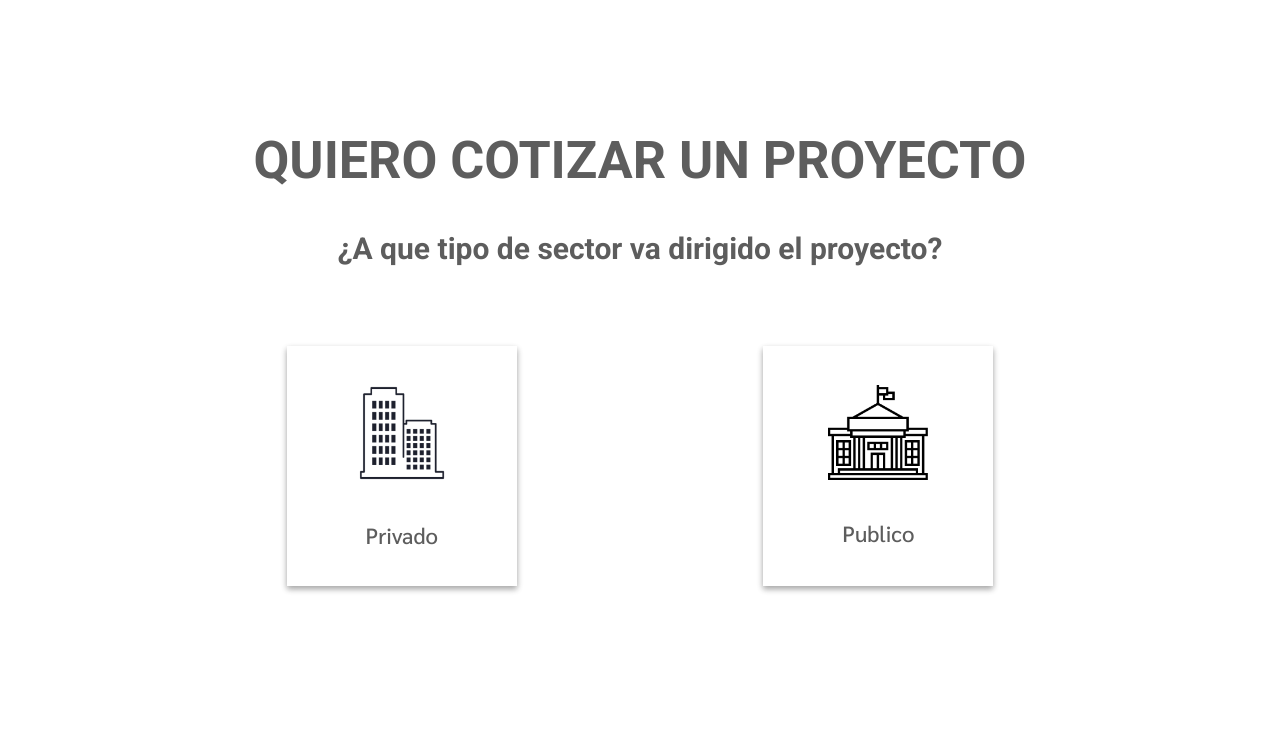
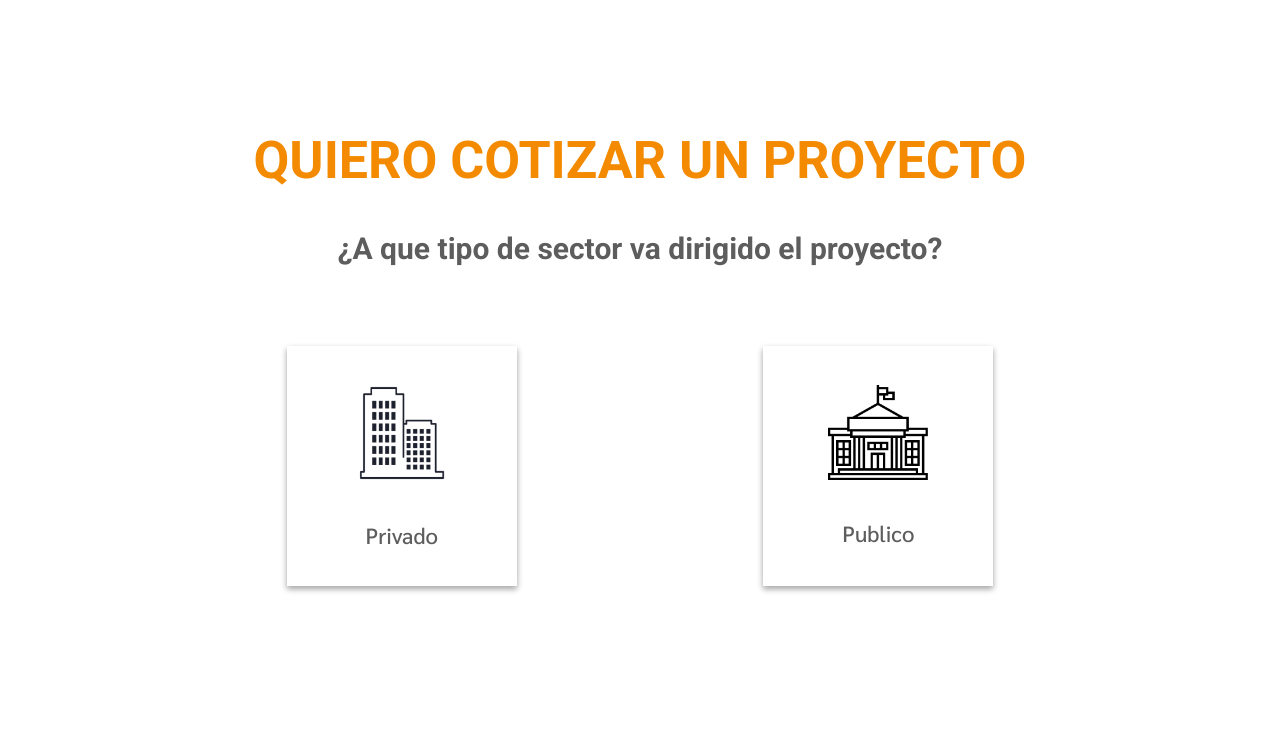
Before and after one commit to LOG1CRS/Urbafix-Webiste, a React app: page / in a window 1280 px wide. Shown: the part 7260-8013 px from the top of the page. Built offline with nearby package versions, Linux system fonts and the light colour scheme; some packages are replaced by stand-ins of ours; no server answers.

Commit message:
Title color changed in main

```diff
--- a/src/assets/style/Main/MainSelector.scss
+++ b/src/assets/style/Main/MainSelector.scss
@@ -23,7 +23,7 @@
   font-size: 40px;
   margin-top: 50px;
   margin-bottom: 40px;
-  color: $gray-text-color;
+  color: $orange-color;
   font-weight: $title-wght;
   font-family: $roboto-font;
 }
```
